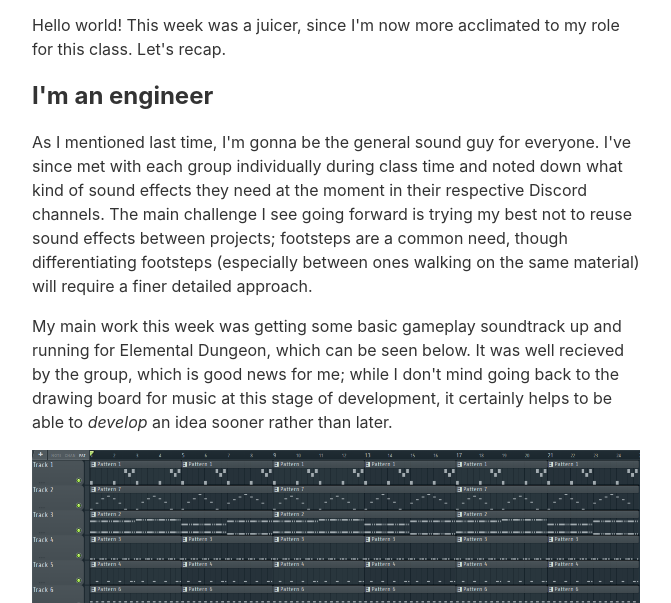
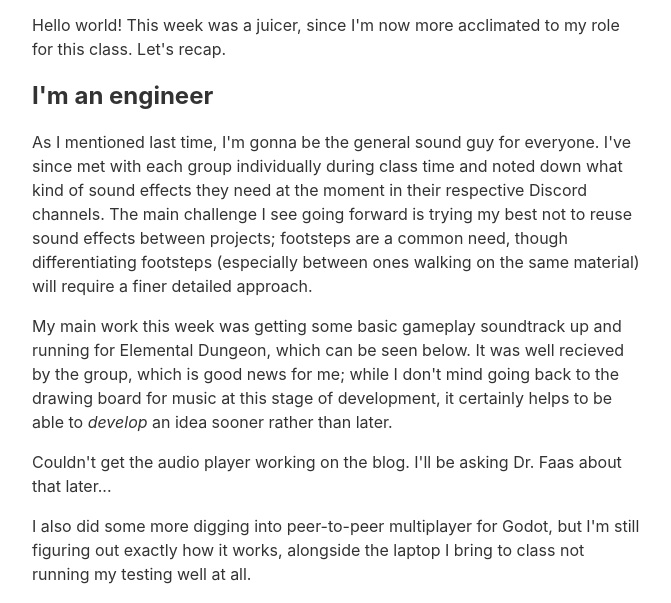
Before and after one commit to Criscatto/cs414-blog, an Eleventy site: page content/blog/journal03/journal03.md in a window 1280 px wide. Shown: the part 182-785 px from the top of the page, without its empty margins (304-975 px from the left). Built offline with nearby package versions, Linux system fonts and the light colour scheme; Eleventy itself is replaced by a stand-in of ours; files that its build step writes are made by us from their sources; what @zachleat/heading-anchors, zod would draw is missing.

Commit message:
Journal 03 fix number 4
Maybe putting the image at the bottom won't nuke the rest of the text

```diff
--- a/content/blog/journal03/journal03.md
+++ b/content/blog/journal03/journal03.md
@@ -12,14 +12,13 @@ As I mentioned last time, I'm gonna be the general sound guy for everyone. I've
 
 My main work this week was getting some basic gameplay soundtrack up and running for Elemental Dungeon, which can be seen below. It was well recieved by the group, which is good news for me; while I don't mind going back to the drawing board for music at this stage of development, it certainly helps to be able to *develop* an idea sooner rather than later.
 
-<img src="./journal03_dawscreenshot.png" alt="Screenshot of my DAW, FL Studio, featuring the project file of the track">
 <!--
 <audio controls>
     <source src="./boss_test_1.mp3" type="audio/mpeg">
 If you're reading this the audio didn't work.
 </audio>
 -->
-Couldn't get the audio player working. I'll be asking Dr. Faas about that later...
+Couldn't get the audio player working on the blog. I'll be asking Dr. Faas about that later...
 
 I also did some more digging into peer-to-peer multiplayer for Godot, but I'm still figuring out exactly how it works, alongside the laptop I bring to class not running my testing well at all.
 
@@ -30,3 +29,5 @@ The main blocker for me this week was time. My other classes are giving me quite
 My communication could also use some work in terms of frequency I believe. I've been mostly posting only when I have something *done* rather than when I have something *in progress*, so it may help me to be more... trigger-happy? When posting my WIPs. It will be challenging given the workload my other classes have provided me, but it should be doable.
 
 That's about all. Didn't have time to figure out fonts but images and audio are working so that's great! Hopefully I'll have even *more* to show next week.
+
+<img src="./journal03_dawscreenshot.png" alt="Screenshot of my DAW, FL Studio, featuring the project file of the track">
```
